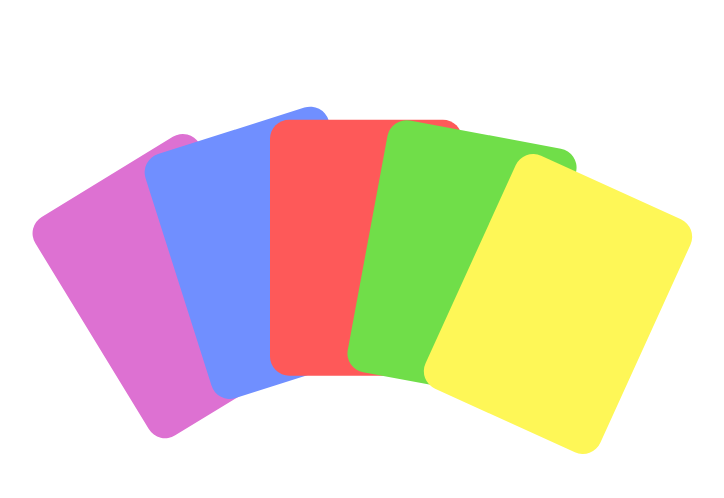
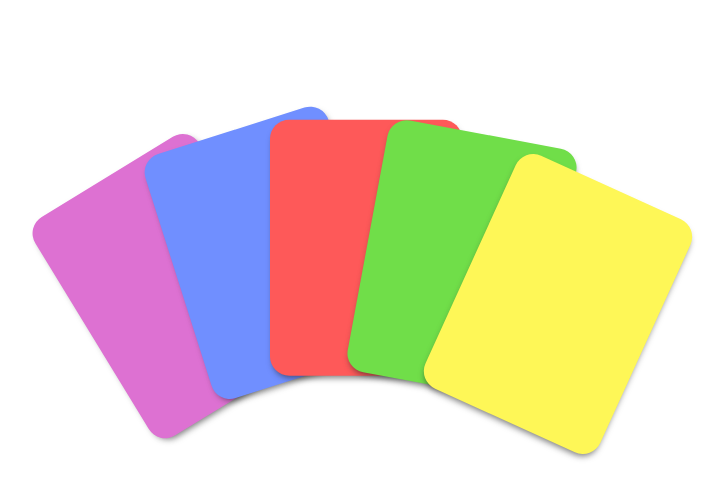
Before and after one commit to ibrahimtaib/quiz-website, a Next.js app in the folder src/: page /1/lobby in a window 1280 px wide. Shown: the top 498 px of the page, without its empty margins (274-998 px from the left). Built offline with nearby package versions, Linux system fonts and the light colour scheme.

Commit message:
box shadow variable

```diff
--- a/src/app/global.css
+++ b/src/app/global.css
@@ -1,4 +1,6 @@
 :root {
+  --box-shadow: 1px 4px 6px -2px rgba(32, 32, 32, 0.6);
+
   --aspect-ratio: 3/4;
   --border-radius: 10% / 7.5%;
 }
@@ -30,7 +32,7 @@ a {
 }
 
 @media (prefers-color-scheme: dark) {
-  html {
+  /* html {
     color-scheme: dark;
-  }
+  } */
 }
--- a/src/packages/styles/card.module.css
+++ b/src/packages/styles/card.module.css
@@ -1,6 +1,8 @@
 .card {
   background-color: red;
   width: 13em;
+  -webkit-box-shadow: var(--box-shadow);
+  box-shadow: var(--box-shadow);
   border-radius: var(--border-radius);
   aspect-ratio: var(--aspect-ratio);
 }
```
